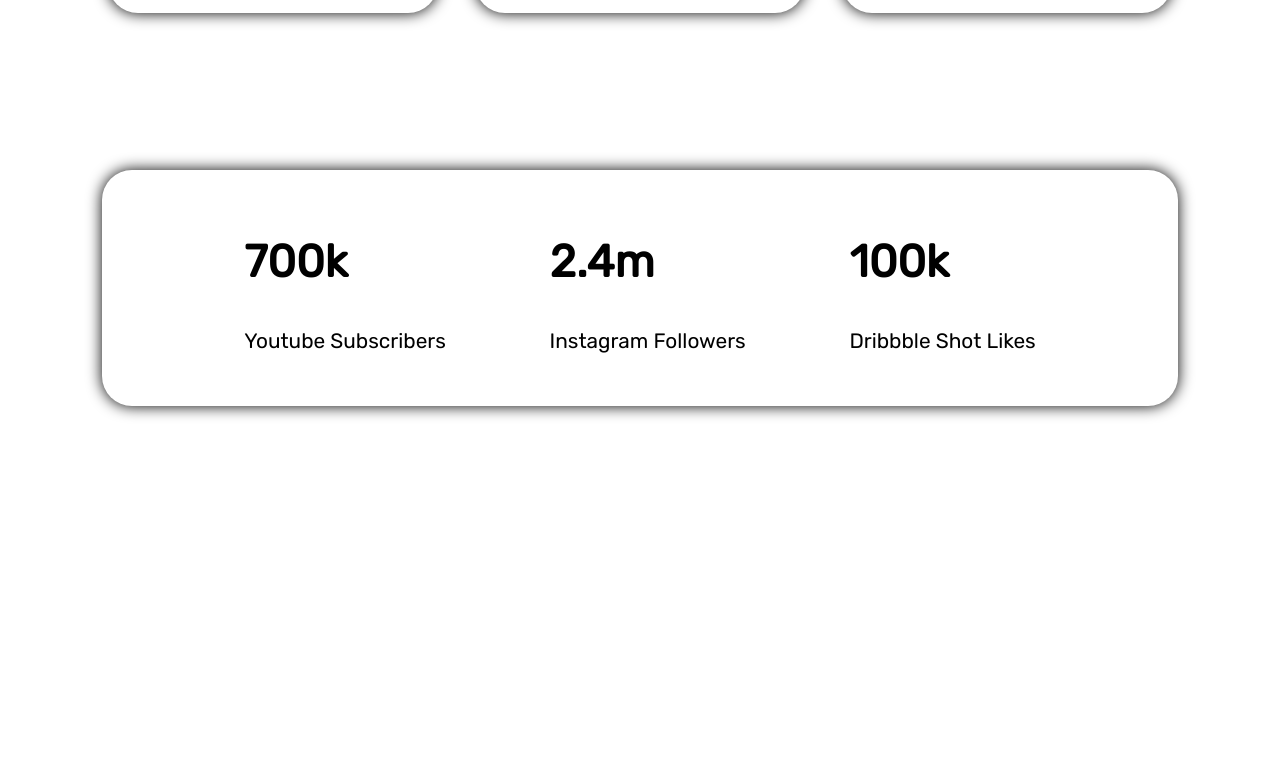
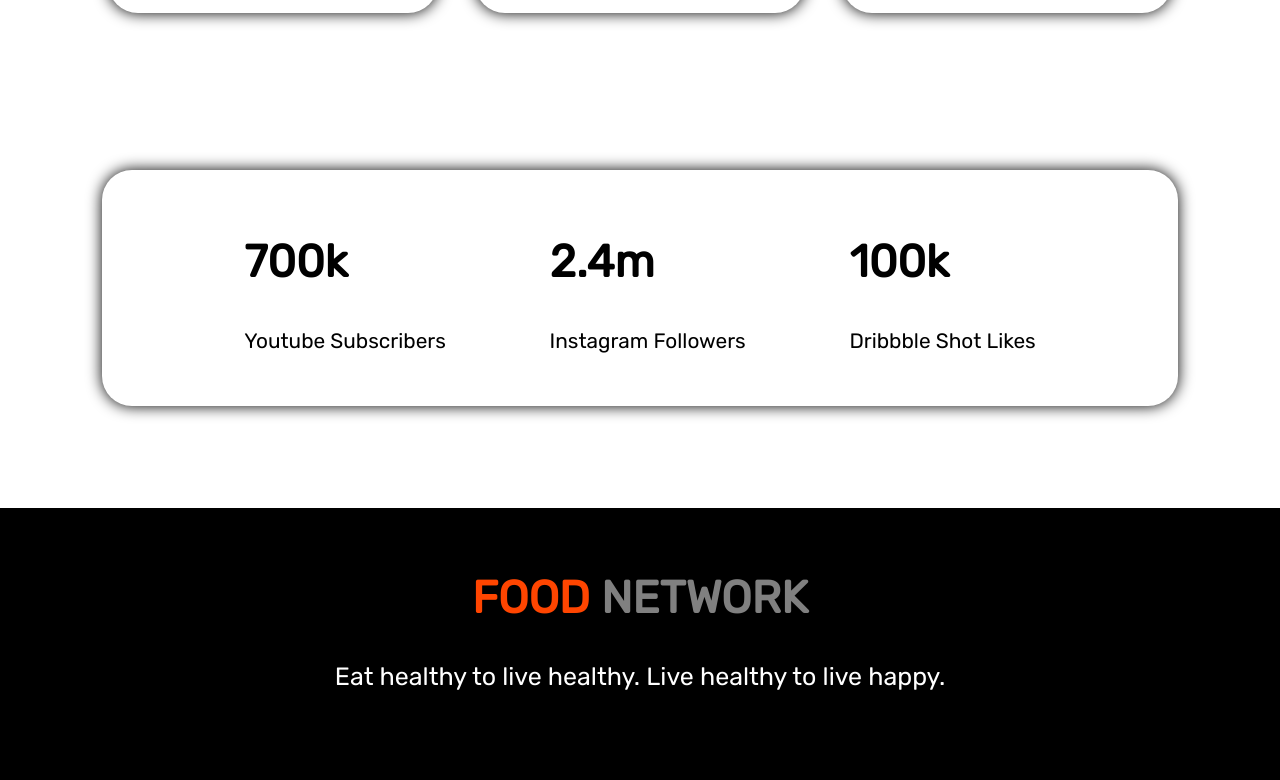
Before and after one commit to IMZihad21/FoodNetwork, a plain HTML site: page index.html in a window 1280 px wide. Shown: the part 1833-2613 px from the top of the page. Before the commit the page ends 2341 px from the top, so only its background shows below. Drawn offline with Linux system fonts and the light colour scheme.

Commit message:
Include favicon and Footer

```diff
--- a/css/style.css
+++ b/css/style.css
@@ -31,8 +31,22 @@ section {
     margin-bottom: 40px;
 }
 
+footer {
+    background-color: black;
+    padding-top: 2%;
+    padding-bottom: 5%;
+}
+
+footer p {
+    color: white;
+}
+
 .orangered {
     color: orangered;
+}
+
+.grey {
+    color: gray;
 }
 
 .flex-container {
--- a/index.html
+++ b/index.html
@@ -6,6 +6,7 @@
         <meta http-equiv="X-UA-Compatible" content="IE=edge">
         <meta name="viewport" content="width=device-width, initial-scale=1.0">
         <title>Food Network</title>
+        <link rel="shortcut icon" href="assets/favicon/favicon.png" type="image/x-icon">
         <link rel="stylesheet" href="css/style.css">
         <link rel="preconnect" href="https://fonts.googleapis.com">
         <link rel="preconnect" href="https://fonts.gstatic.com" crossorigin>
@@ -79,6 +80,11 @@
             </div>
         </section>
 
+        <footer class="centered">
+            <h2><span class="orangered">FOOD</span> <span class="grey">NETWORK</span></h2>
+            <p>Eat healthy to live healthy. Live healthy to live happy.</p>
+        </footer>
+
     </body>
 
 </html>
```
Also changed, not shown: assets/favicon/favicon.png (added).
